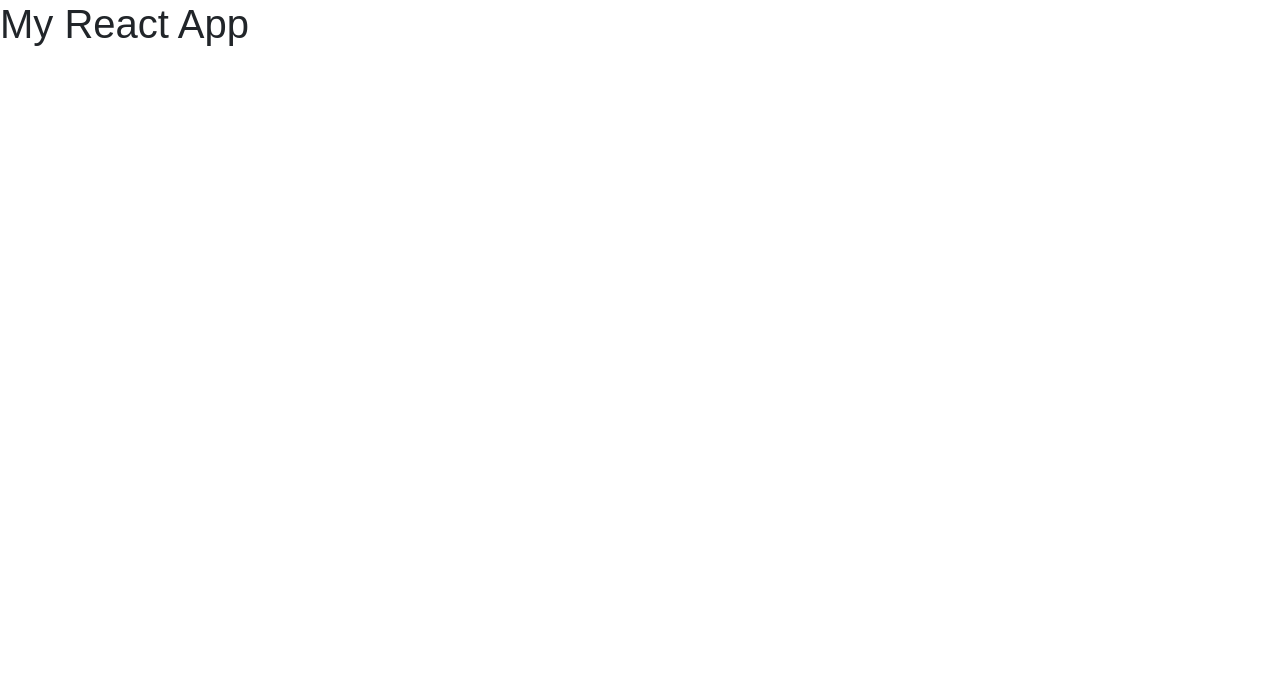
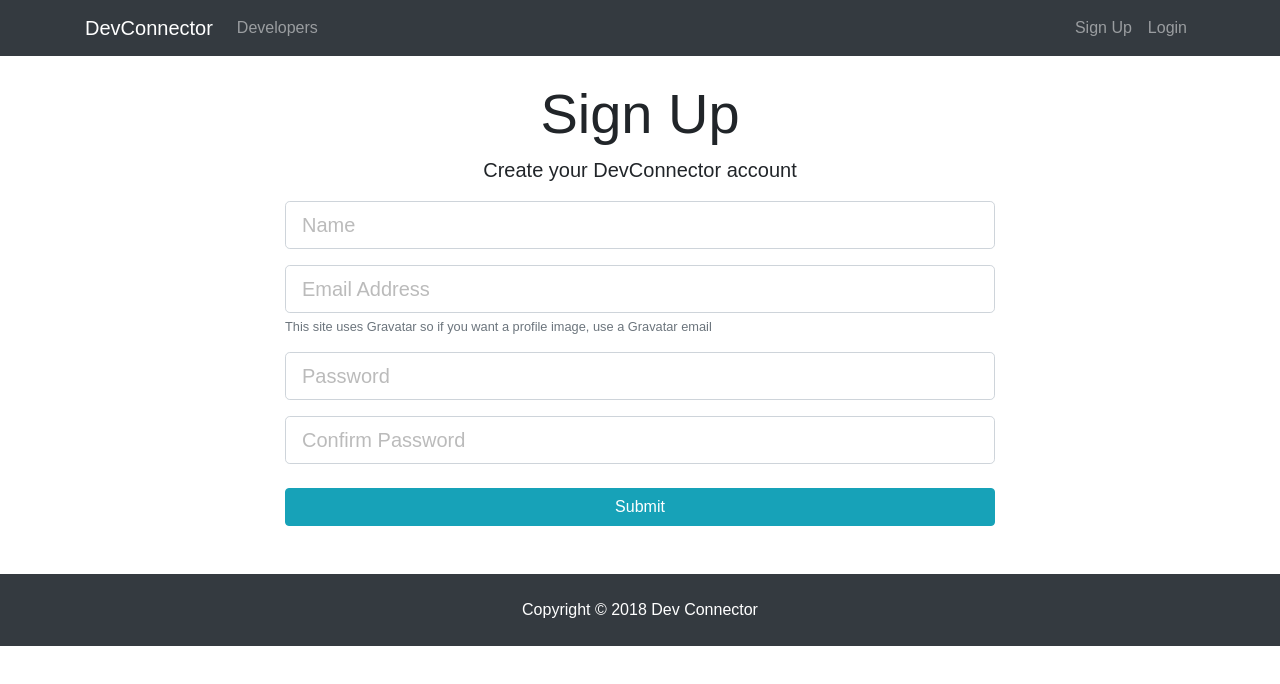
Before and after one commit to richdurazo/devconector, a React (Create React App) app in the folder client/: page /register in a window 1280 px wide. Shown: the top 684 px of the page. Built offline with nearby package versions, Linux system fonts and the light colour scheme.

Commit message:
complete landing page add login and register logic

```diff
--- a/client/package.json
+++ b/client/package.json
@@ -3,8 +3,11 @@
   "version": "0.1.0",
   "private": true,
   "dependencies": {
+    "axios": "^0.18.0",
+    "classnames": "^2.2.6",
     "react": "^16.4.0",
     "react-dom": "^16.4.0",
+    "react-router-dom": "^4.3.1",
     "react-scripts": "1.1.4"
   },
   "scripts": {
--- a/client/public/index.html
+++ b/client/public/index.html
@@ -23,7 +23,7 @@
       work correctly both with client-side routing and a non-root public URL.
       Learn how to configure a non-root public URL by running `npm run build`.
     -->
-  <title>React App</title>
+  <title>Dev Conex: a developer networking app</title>
 </head>
 
 <body>
@@ -47,6 +47,10 @@
     crossorigin="anonymous"></script>
   <script src="https://stackpath.bootstrapcdn.com/bootstrap/4.1.1/js/bootstrap.min.js" integrity="sha384-smHYKdLADwkXOn1EmN1qk/HfnUcbVRZyYmZ4qpPea6sjB/pTJ0euyQp0Mk8ck+5T"
     crossorigin="anonymous"></script>
+  <link rel="stylesheet" href="https://use.fontawesome.com/releases/v5.0.13/css/all.css" integrity="sha384-DNOHZ68U8hZfKXOrtjWvjxusGo9WQnrNx2sqG0tfsghAvtVlRW3tvkXWZh58N9jp"
+    crossorigin="anonymous">
+
+
 </body>
 
 </html>
--- a/client/src/App.js
+++ b/client/src/App.js
@@ -1,12 +1,29 @@
 import React, { Component } from 'react';
+import { BrowserRouter as Router, Route } from 'react-router-dom';
+
+import Navbar from './components/layout/Navbar';
+import Footer from './components/layout/Footer.jsx';
+import Landing from './components/layout/Landing';
+import Register from './components/auth/Register';
+import Login from './components/auth/Login';
+
 import './App.css';
 
 class App extends Component {
   render() {
     return (
-      <div className="App">
-        <h1>My React App</h1>
-      </div>
+      <Router>
+        <div className="App">
+          <Navbar />
+            <Route exact path="/" component={Landing} />
+            <div className="container">
+              <Route exact path="/register" component={Register} />
+              <Route exact path="/login" component={Login} />
+
+            </div>
+          <Footer />
+        </div>
+      </Router>
     );
   }
 }
--- /dev/null
+++ b/client/src/components/auth/Login.jsx
@@ -0,0 +1,66 @@
+import React, { Component } from 'react';
+
+class Login extends Component {
+  constructor() {
+    super();
+    this.state = {
+      email: '',
+      password: '',
+      errors: {}
+    }
+    this.onChange = this.onChange.bind(this);
+    this.onSubmit = this.onChange.bind(this);
+  }
+  onSubmit(e) {
+    e.preventDefault();
+    const user = {
+      email: this.state.email,
+      password: this.state.password,
+    }
+    console.log(user)
+  }
+  onChange(e) {
+    this.setState({[e.target.name]: e.target.value})
+  }
+  render() {
+    return (
+      <div className="login">
+        <div className="container">
+          <div className="row">
+            <div className="col-md-8 m-auto">
+              <h1 className="display-4 text-center">Log In</h1>
+              <p className="lead text-center">
+                Sign in to your DevConnector account
+              </p>
+              <form onSubmit={this.onSubmit}>
+                <div className="form-group">
+                  <input
+                    type="email"
+                    className="form-control form-control-lg"
+                    placeholder="Email Address"
+                    name="email"
+                    value={this.state.email}
+                    onChange={this.onChange}
+                  />
+                </div>
+                <div className="form-group">
+                  <input
+                    type="password"
+                    className="form-control form-control-lg"
+                    placeholder="Password"
+                    name="password"
+                    value={this.state.password}
+                    onChange={this.onChange}
+                  />
+                </div>
+                <input type="submit" className="btn btn-info btn-block mt-4" />
+              </form>
+            </div>
+          </div>
+        </div>
+      </div>
+    );
+  }
+}
+
+export default Login;
--- /dev/null
+++ b/client/src/components/auth/Register.jsx
@@ -0,0 +1,103 @@
+import React, { Component } from 'react'
+import axios from 'axios'
+import classnames from 'classnames'
+class Register extends Component {
+  constructor() {
+    super();
+    this.state = {
+      name: '',
+      email: '',
+      password: '',
+      password2: '',
+      errors: {}
+    }
+    this.onChange = this.onChange.bind(this);
+    this.onSubmit = this.onSubmit.bind(this);
+  }
+  onChange(e) {
+    this.setState({[e.target.name]: e.target.value})
+  }
+  onSubmit(e) {
+    e.preventDefault();
+    const newUser = {
+      name: this.state.name,
+      email: this.state.email,
+      password: this.state.password,
+      password2: this.state.password2
+    }
+    axios.post('/api/users/register', newUser)
+      .then(res => console.log(res.data))
+      .catch(err => this.setState({errors: err.response.data}))
+  }
+  render() {
+    const { errors } = this.state;
+    return (
+      <div className="register">
+        <div className="container">
+          <div className="row">
+            <div className="col-md-8 m-auto">
+              <h1 className="display-4 text-center">Sign Up</h1>
+              <p className="lead text-center">Create your DevConnector account</p>
+              <form onSubmit={this.onSubmit}>
+                <div className="form-group">
+                  <input
+                    type="text"
+                    className={classnames('form-control form-control-lg', {
+                      'is-invalid': errors.name
+                    })}
+                    placeholder="Name"
+                    name="name"
+                    value={this.state.name}
+                    onChange={this.onChange} />
+                    {errors.name && (<div className="invalid-feedback">{errors.name}</div>)}
+                </div>
+                <div className="form-group">
+                  <input
+                    type="email"
+                    className={classnames('form-control form-control-lg', {
+                      'is-invalid': errors.email
+                    })}
+                    placeholder="Email Address"
+                    value={this.state.email}
+                    onChange={this.onChange}name="email" />
+                    {errors.email && (<div className="invalid-feedback">{errors.email}</div>)}
+
+                  <small className="form-text text-muted">This site uses Gravatar so if you want a profile image, use a Gravatar email</small>
+                </div>
+                <div className="form-group">
+                  <input
+                    type="password"
+                    className={classnames('form-control form-control-lg', {
+                      'is-invalid': errors.password
+                    })}
+                    placeholder="Password"
+                    value={this.state.password}
+                    onChange={this.onChange}
+                    name="password" />
+                    {errors.password && (<div className="invalid-feedback">{errors.password}</div>)}
+
+                </div>
+                <div className="form-group">
+                  <input
+                    type="password"
+                    className={classnames('form-control form-control-lg', {
+                      'is-invalid': errors.password2
+                    })}
+                    placeholder="Confirm Password"
+                    value={this.state.password2}
+                    onChange={this.onChange}
+                    name="password2" />
+                    {errors.password2 && (<div className="invalid-feedback">{errors.password2}</div>)}
+
+                </div>
+                <input type="submit" className="btn btn-info btn-block mt-4" />
+              </form>
+            </div>
+          </div>
+        </div>
+      </div>
+    )
+  }
+}
+
+export default Register;
--- /dev/null
+++ b/client/src/components/layout/Footer.jsx
@@ -0,0 +1,11 @@
+import React from 'react'
+
+export default () => {
+  return (
+    <div>
+      <footer className="bg-dark text-white mt-5 p-4 text-center">
+        Copyright &copy; {new Date().getFullYear()} Dev Connector
+      </footer>
+    </div>
+  )
+}
--- /dev/null
+++ b/client/src/components/layout/Landing.jsx
@@ -0,0 +1,26 @@
+import React, { Component } from 'react';
+import { Link } from 'react-router-dom';
+
+class Landing extends Component {
+  render() {
+    return (
+      <div className="landing">
+        <div className="dark-overlay landing-inner text-light">
+          <div className="container">
+            <div className="row">
+              <div className="col-md-12 text-center">
+                <h1 className="display-3 mb-4">Developer Connector
+              </h1>
+                <p className="lead"> Create a developer profile/portfolio, share posts and get help from other developers</p>
+                <hr />
+                <Link to="/register" className="btn btn-lg btn-info mr-2">Sign Up</Link>
+                <Link to="/login" className="btn btn-lg btn-light">Login</Link>
+              </div>
+            </div>
+          </div>
+        </div>
+      </div>
+    )
+  }
+}
+export default Landing;
--- /dev/null
+++ b/client/src/components/layout/Navbar.jsx
@@ -0,0 +1,35 @@
+import React, { Component } from 'react';
+import { Link } from 'react-router-dom';
+class Navbar extends Component {
+  render() {
+    return (
+      <div>
+        <nav className="navbar navbar-expand-sm navbar-dark bg-dark mb-4">
+          <div className="container">
+            <Link className="navbar-brand" to="/">DevConnector</Link>
+            <button className="navbar-toggler" type="button" data-toggle="collapse" data-target="#mobile-nav">
+              <span className="navbar-toggler-icon"></span>
+            </button>
+            <div className="collapse navbar-collapse" id="mobile-nav">
+              <ul className="navbar-nav mr-auto">
+                <li className="nav-item">
+                  <Link className="nav-link" to="/profiles"> Developers </Link>
+                </li>
+              </ul>
+              <ul className="navbar-nav ml-auto">
+                <li className="nav-item">
+                  <Link className="nav-link" to="/register">Sign Up</Link>
+                </li>
+                <li className="nav-item">
+                  <Link className="nav-link" to="/login">Login</Link>
+                </li>
+              </ul>
+            </div>
+          </div>
+        </nav>
+      </div>
+    )
+  }
+}
+
+export default Navbar;
```
